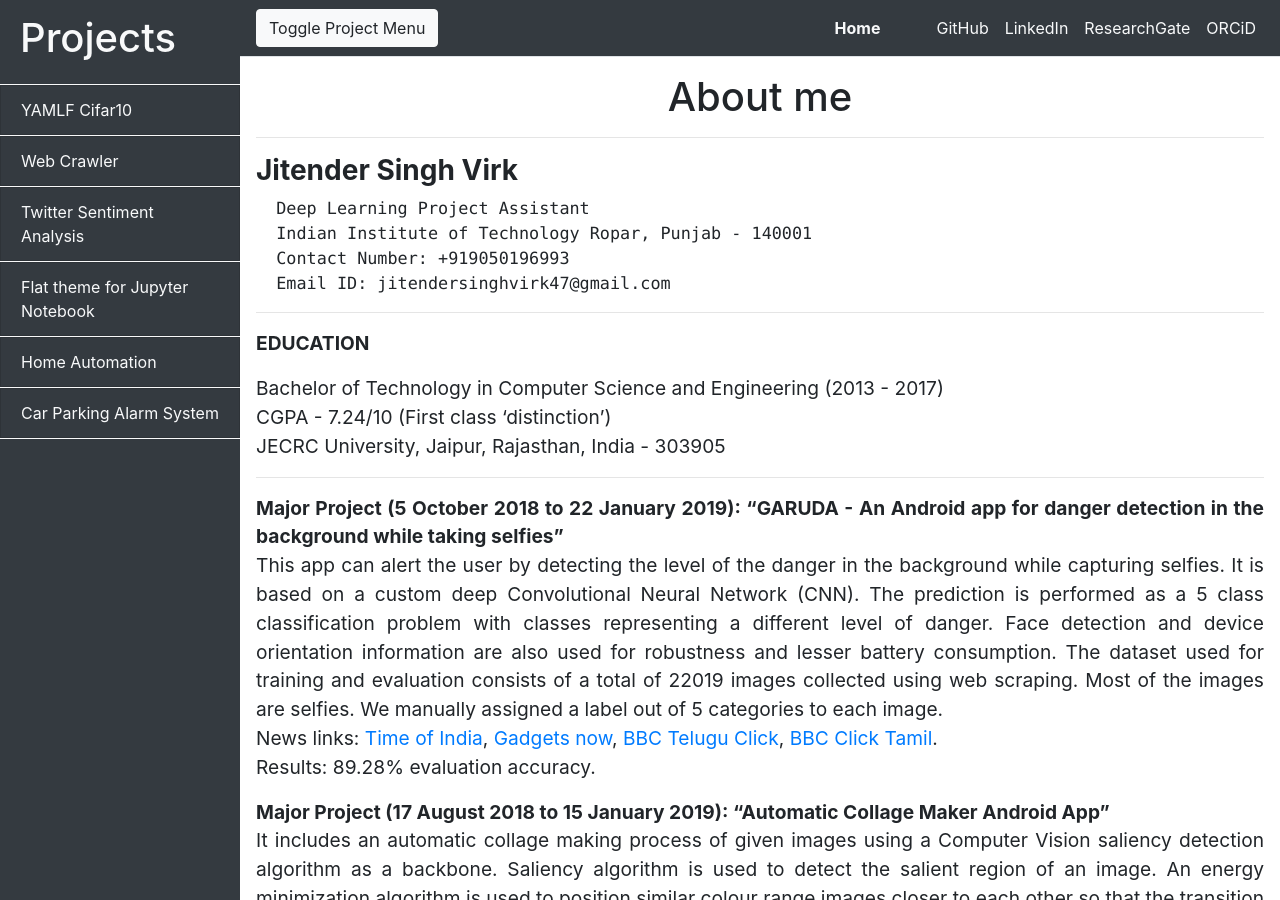
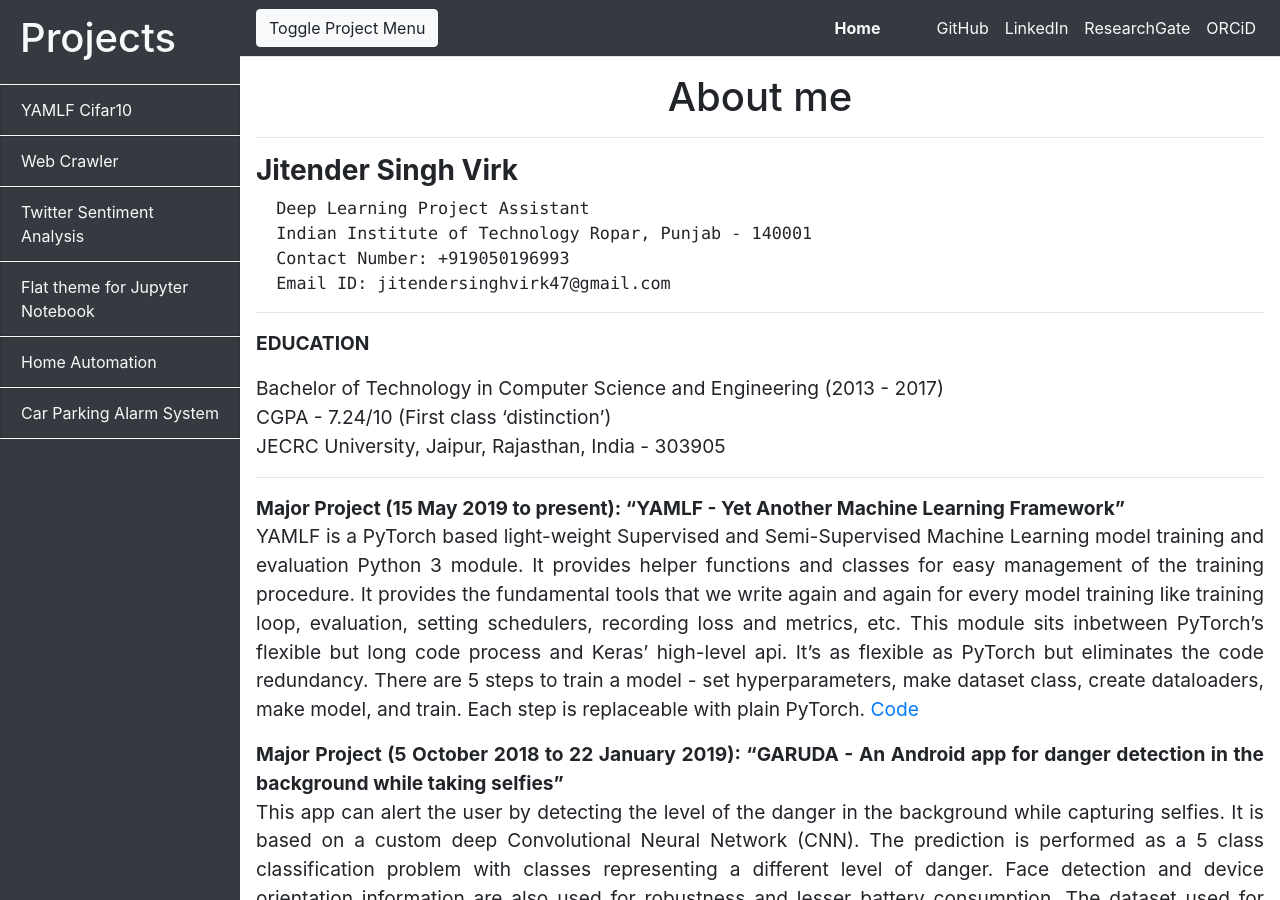
Before and after one commit to VirkSaab/Virksaab.github.io, a Jekyll site: the page built from index.md, in a window 1280 px wide and 900 px high. Built offline with Jekyll 4.4.1, drawn with Linux system fonts in a browser that asks for light colours.

Commit message:
about me update

```diff
--- a/index.md
+++ b/index.md
@@ -21,12 +21,14 @@ CGPA - 7.24/10 (First class 'distinction')
 JECRC University, Jaipur, Rajasthan, India - 303905
 
 ---
+**Major Project  (15 May 2019 to present): “YAMLF - Yet Another Machine Learning Framework”**
+YAMLF is a PyTorch based light-weight Supervised and Semi-Supervised Machine Learning model training and evaluation Python 3 module. It provides helper functions and classes for easy management of the training procedure. It provides the fundamental tools that we write again and again for every model training like training loop, evaluation, setting schedulers, recording loss and metrics, etc. This module sits inbetween PyTorch's flexible but long code process and Keras' high-level api. It's as flexible as PyTorch but eliminates the code redundancy. There are 5 steps to train a model - set hyperparameters, make dataset class, create dataloaders, make model, and train. Each step is replaceable with plain PyTorch. [Code](https://github.com/VirkSaab/YAMLF)
+
 **Major Project  (5 October 2018 to 22 January 2019): “GARUDA - An Android app for danger detection in the background while taking selfies”**
 This app can alert the user by detecting the level of the danger in the background while capturing selfies. It is based on a custom deep Convolutional Neural Network (CNN). The prediction is performed as a 5 class classification problem with classes representing a different level of danger. Face detection and device orientation information are also used for robustness and lesser battery consumption. The dataset used for training and evaluation consists of a total of 22019 images collected using web scraping. Most of the images are selfies. We manually assigned a label out of 5 categories to each image.
 News links: [Time of India](https://timesofindia.indiatimes.com/city/chandigarh/application-to-prevent-selfie-deaths/articleshow/66563387.cms),
 [Gadgets now](https://www.gadgetsnow.com/tech-news/iit-ropar-develops-app-to-prevent-selfie-deaths/articleshow/66565825.cms),
 [BBC Telugu Click](https://www.youtube.com/watch?v=Wpn933W0yOI&feature=youtu.be&t=245), [BBC Click Tamil](https://www.youtube.com/watch?v=DJub5OCKC8g&feature=youtu.be&t=195).
-Results: 89.28% evaluation accuracy.
 
 **Major Project  (17 August 2018 to 15 January 2019): “Automatic Collage Maker Android App”**
 It includes an automatic collage making process of given images using a Computer Vision saliency detection algorithm as a backbone. Saliency algorithm is used to detect the salient region of an image. An energy minimization algorithm is used to position similar colour range images closer to each other so that the transition between images look smoother. The resultant collage also contains the metadata of each image, which can be used to backtrack to the original images just by touch/click on the resultant collage image.
```
